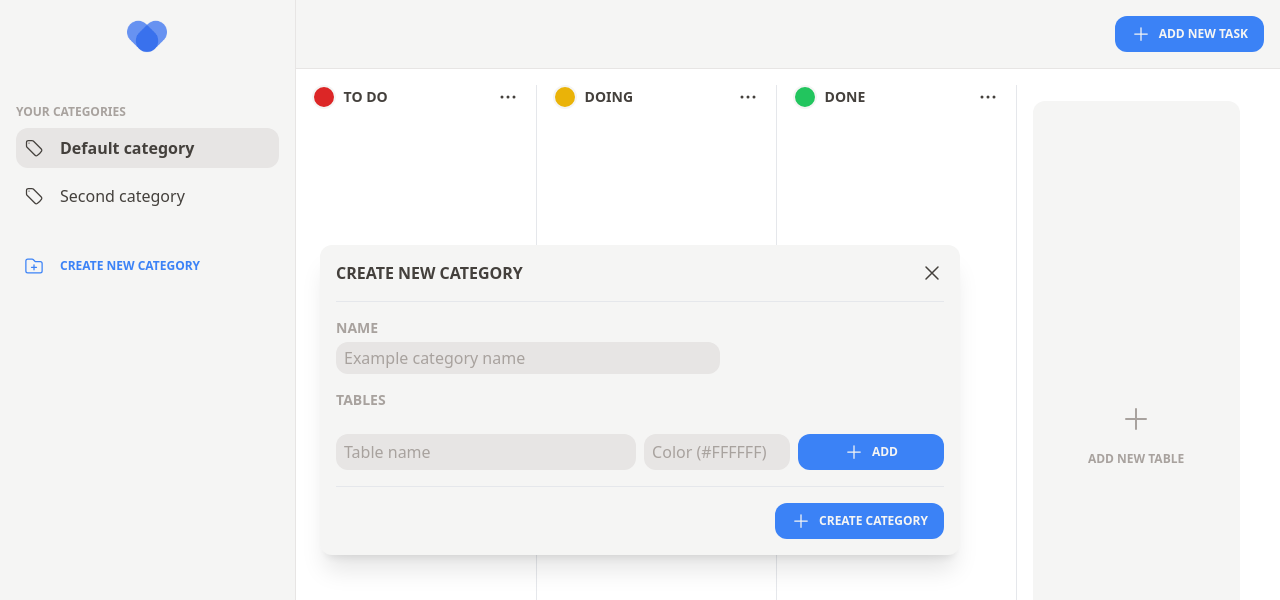
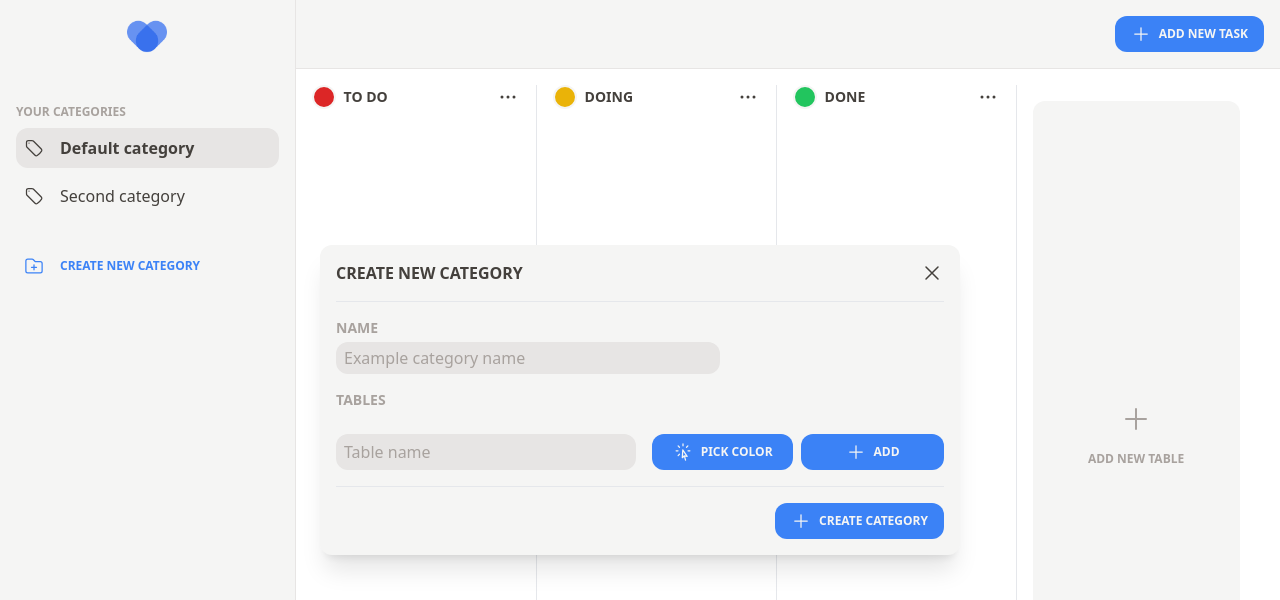
Before and after one commit to iEranDEV/react-kanban-app, a React (Create React App) app: page / in a window 1280 px wide. Both pictures are taken after a click on the element "CREATE NEW CATEGORY". Shown: the top 600 px of the page. Built offline with nearby package versions, Linux system fonts and the light colour scheme.

Commit message:
added color picker

```diff
--- a/src/components/modal/NewCategoryModal.tsx
+++ b/src/components/modal/NewCategoryModal.tsx
@@ -1,10 +1,11 @@
-import { FormEvent, useRef, useState } from 'react';
+import { useRef, useState } from 'react';
 import { useDispatch } from 'react-redux';
 import { addCategory } from "../../store/categoriesSlice";
 
 function NewCategoryModal({ toggleCategoryModal }: any) {
     const [tables, setTables] = useState(Array<{id: string, name: string, color: string}>());
     const [name, setName] = useState('');
+    const [currentColor, setCurrentColor] = useState('#3b82f6');
 
     const tableName = useRef(null);
     const tableColor = useRef(null);
@@ -16,16 +17,15 @@ function NewCategoryModal({ toggleCategoryModal }: any) {
         toggleCategoryModal();
     }
 
-    const handleTableSubmit = (event: FormEvent<HTMLFormElement>) => {
+    const handleTableSubmit = (event: any) => {
         event.preventDefault();
         if(tableName.current && tableColor.current) {
             setTables([...tables, {
                 id: crypto.randomUUID(),
                 name: (tableName.current as any).value as string,
-                color: (tableColor.current as any).value as string,
+                color: currentColor
             }]);
             (tableName.current as any).value = '';
-            (tableColor.current as any).value = ''
         }
     }
 
@@ -81,18 +81,24 @@ function NewCategoryModal({ toggleCategoryModal }: any) {
                         })}
                     </div>
 
-                    <form onSubmit={(event) => handleTableSubmit(event)} className='flex w-full flex-col md:flex-row gap-2'>
+                    <div className='flex w-full flex-col md:flex-row gap-2'>
                         <input type="text" className='w-full md:w-1/2 bg-stone-200 px-2 py-1 rounded-xl placeholder-stone-400' placeholder='Table name' ref={tableName} />
                         <div className='w-full md:w-1/2 flex gap-2'>
-                            <input type="text" className='w-1/2 bg-stone-200 px-2 py-1 rounded-xl placeholder-stone-400' placeholder='Color (#FFFFFF)' ref={tableColor} />
-                            <button type='submit' className='text-xs w-1/2 uppercase font-semibold bg-blue-500 py-2 px-4 text-stone-100 rounded-xl hover:bg-blue-500/90 flex gap-2 items-center justify-center'>
+                            <input type="color" className='invisible w-0 h-full bg-stone-200 rounded-xl' ref={tableColor} onChange={e => setCurrentColor(e.target.value)} />
+                            <button onClick={() => (tableColor.current as any).click()} className='w-1/2 text-stone-100 rounded-xl flex justify-center bg-blue-500 items-center gap-2 uppercase font-semibold text-xs' style={{backgroundColor: currentColor}}>
+                                <svg xmlns="http://www.w3.org/2000/svg" fill="none" viewBox="0 0 24 24" strokeWidth="1.5" stroke="currentColor" className="w-5 h-5">
+                                    <path strokeLinecap="round" strokeLinejoin="round" d="M15.042 21.672L13.684 16.6m0 0l-2.51 2.225.569-9.47 5.227 7.917-3.286-.672zM12 2.25V4.5m5.834.166l-1.591 1.591M20.25 10.5H18M7.757 14.743l-1.59 1.59M6 10.5H3.75m4.007-4.243l-1.59-1.59" />
+                                </svg>
+                                <p>Pick color</p>
+                            </button>
+                            <button onClick={(event) => handleTableSubmit(event)} className='text-xs w-1/2 uppercase font-semibold bg-blue-500 py-2 px-4 text-stone-100 rounded-xl hover:bg-blue-500/90 flex gap-2 items-center justify-center'>
                                 <svg xmlns="http://www.w3.org/2000/svg" fill="none" viewBox="0 0 24 24" strokeWidth="1.5" stroke="currentColor" className="w-5 h-5">
                                     <path strokeLinecap="round" strokeLinejoin="round" d="M12 4.5v15m7.5-7.5h-15" />
                                 </svg>
                                 Add
                             </button>
                         </div>
-                    </form>
+                    </div>
                 </div>
 
                 <hr />
--- a/src/index.css
+++ b/src/index.css
@@ -1,3 +1,14 @@
 @tailwind base;
 @tailwind components;
 @tailwind utilities;
+
+input[type="color"] {
+	-webkit-appearance: none;
+	border: none;
+}
+input[type="color"]::-webkit-color-swatch-wrapper {
+	padding: 0;
+}
+input[type="color"]::-webkit-color-swatch {
+	border: none;
+}
```
